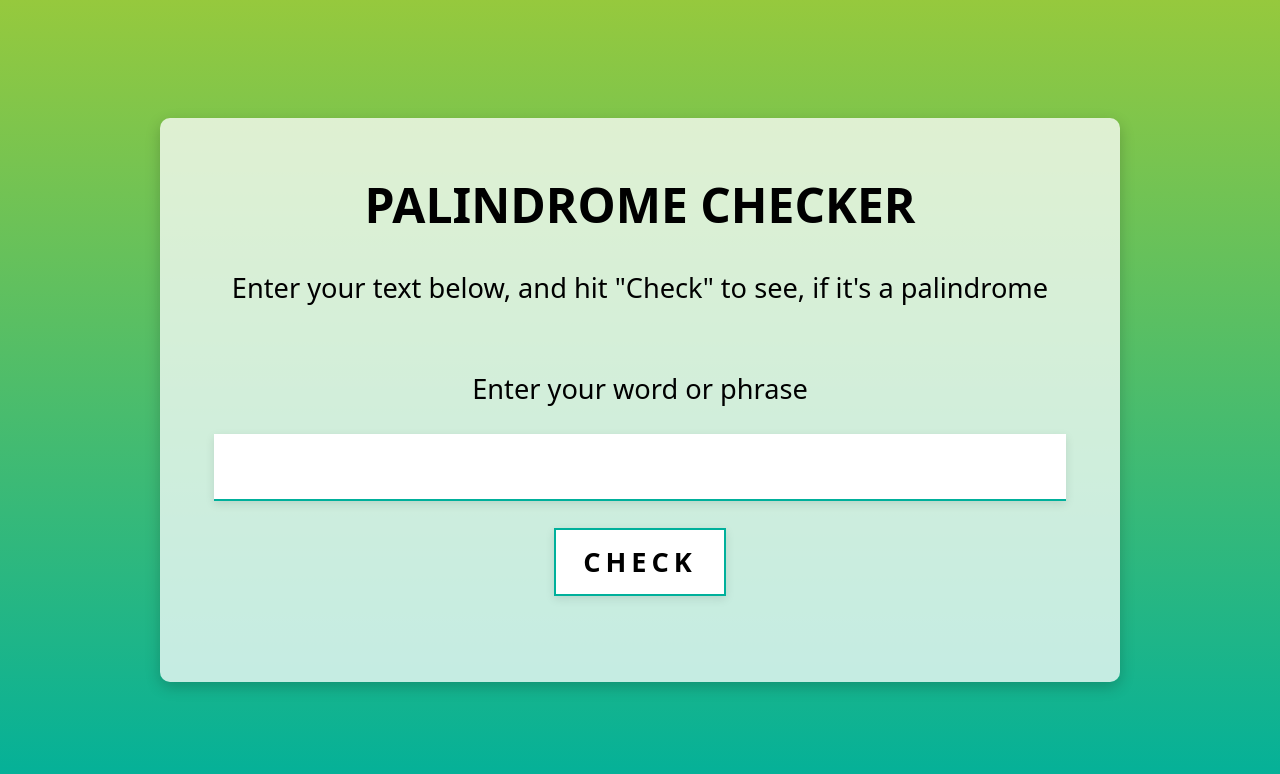
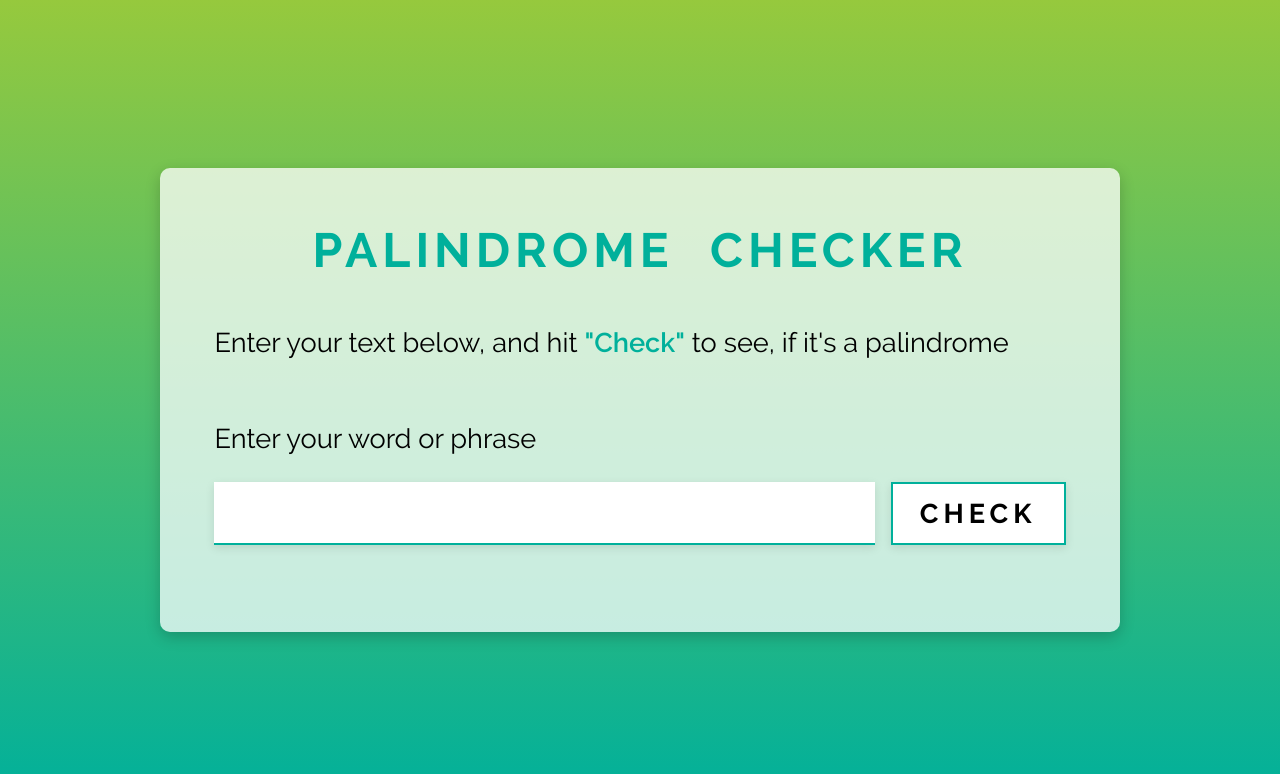
Before and after one commit to morauszkia/fcc-palindrome-checker, a plain HTML site: page index.html in a window 1280 px wide. Drawn offline with Linux system fonts and the light colour scheme.

Commit message:
Font, highlight utility class & hover state for btn

```diff
--- a/index.html
+++ b/index.html
@@ -13,7 +13,8 @@
         <main class="container">
             <header class="header">
                 <h1 class="header__title">Palindrome Checker</h1>
-                <p class="header__instructions">Enter your text below, and hit "Check" to see, if it's a
+                <p class="header__instructions">Enter your text below, and hit <span class="highlight">"Check"</span> to
+                    see, if it's a
                     <span class="tooltip">
                         palindrome
                         <span class="tooltip-text">a word, phrase, or
@@ -23,8 +24,10 @@
             </header>
             <form class="form">
                 <label class="form__label" for="text-input">Enter your word or phrase</label>
-                <input class="form__input" type="text" id="text-input">
-                <button class="form__btn" id="check-btn">Check</button>
+                <div class="form-control">
+                    <input class="form__input" type="text" id="text-input">
+                    <button class="form__btn" id="check-btn">Check</button>
+                </div>
             </form>
             <section class="result">
                 <p class="result__text" id="result"></p>
--- a/styles.css
+++ b/styles.css
@@ -1,3 +1,30 @@
+@font-face {
+  font-family: "Raleway";
+  font-weight: 400;
+  src: url("./fonts/Raleway-Regular.woff2") format("woff2"),
+    url("./fonts/Raleway-Regular.woff") format("woff"),
+    url("./fonts/Raleway-Regular.otf") format("opentype"),
+    url("./fonts/Raleway-Regular.ttf") format("truetype");
+}
+
+@font-face {
+  font-family: "Raleway";
+  font-weight: 600;
+  src: url("./fonts/Raleway-Semibold.woff2") format("woff2"),
+    url("./fonts/Raleway-Semibold.woff") format("woff"),
+    url("./fonts/Raleway-Semibold.otf") format("opentype"),
+    url("./fonts/Raleway-Semibold.ttf") format("truetype");
+}
+
+@font-face {
+  font-family: "Raleway";
+  font-weight: 700;
+  src: url("./fonts/Raleway-Bold.woff2") format("woff2"),
+    url("./fonts/Raleway-Bold.woff") format("woff"),
+    url("./fonts/Raleway-Bold.otf") format("opentype"),
+    url("./fonts/Raleway-Bold.ttf") format("truetype");
+}
+
 *,
 *::before,
 *::after {
@@ -20,8 +47,9 @@ body {
     #00b09b
   ); /* W3C, IE 10+/ Edge, Firefox 16+, Chrome 26+, Opera 12+, Safari 7+ */
 
-  font-family: system-ui, -apple-system, BlinkMacSystemFont, "Segoe UI", Roboto,
-    Oxygen, Ubuntu, Cantarell, "Open Sans", "Helvetica Neue", sans-serif;
+  font-family: "Raleway", system-ui, -apple-system, BlinkMacSystemFont,
+    "Segoe UI", Roboto, Oxygen, Ubuntu, Cantarell, "Open Sans", "Helvetica Neue",
+    sans-serif;
 
   font-size: clamp(1rem, 0.6rem + 2vw, 1.7rem);
 
@@ -44,14 +72,23 @@ body {
 }
 
 .header {
-  text-align: center;
   margin-bottom: 2rem;
 }
 
 .header__title {
   font-size: clamp(2rem, 0.8rem + 3vw, 3rem);
   text-transform: uppercase;
-  margin-bottom: 2rem;
+  margin-bottom: 3rem;
+  text-align: center;
+  font-weight: 700;
+  letter-spacing: 5px;
+  word-spacing: 20px;
+  color: #00b09b;
+}
+
+.highlight {
+  font-weight: 600;
+  color: #00b09b;
 }
 
 .tooltip {
@@ -68,10 +105,16 @@ body {
   display: flex;
   flex-direction: column;
   gap: 1em;
-  align-items: center;
+  align-items: flex-start;
 }
 
 .form__label {
+}
+
+.form-control {
+  display: flex;
+  gap: 1rem;
+  width: 100%;
 }
 
 .form__input {
@@ -81,8 +124,8 @@ body {
   border: none;
   border-bottom: 2px solid #00b09b;
   width: 100%;
-  text-align: center;
   box-shadow: 0 3px 9px rgba(0, 0, 0, 0.1);
+  flex-grow: 1;
 }
 
 .form__btn {
@@ -95,4 +138,11 @@ body {
   font-weight: 700;
   letter-spacing: 5px;
   cursor: pointer;
+  transition: all 0.3s ease;
 }
+
+.form__btn:hover,
+.form__btn:focus {
+  background-color: #00b09b;
+  color: #fff;
+}
```
Also changed, not shown: fonts/Raleway-Bold.otf (added), fonts/Raleway-Bold.ttf (added), fonts/Raleway-Bold.woff (added), fonts/Raleway-Bold.woff2 (added), fonts/Raleway-Regular.otf (added), fonts/Raleway-Regular.ttf (added), fonts/Raleway-Regular.woff (added), fonts/Raleway-Regular.woff2 (added), fonts/Raleway-SemiBold.otf (added), fonts/Raleway-SemiBold.ttf (added), fonts/Raleway-Semibold.woff (added), fonts/Raleway-Semibold.woff2 (added).
